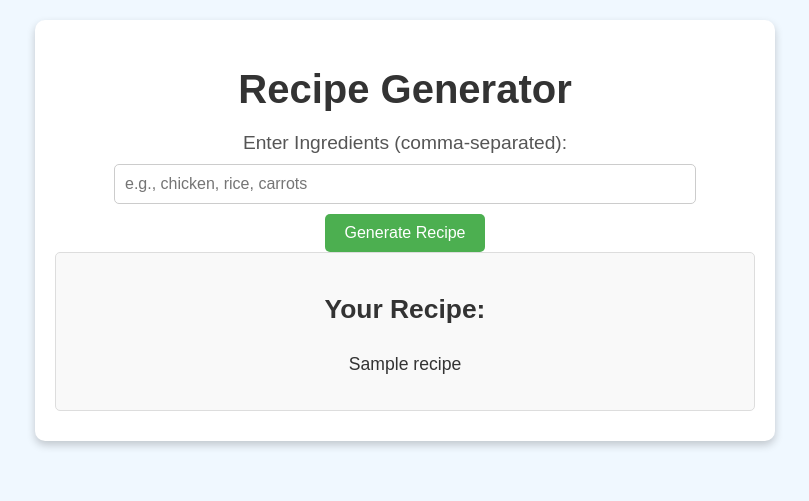
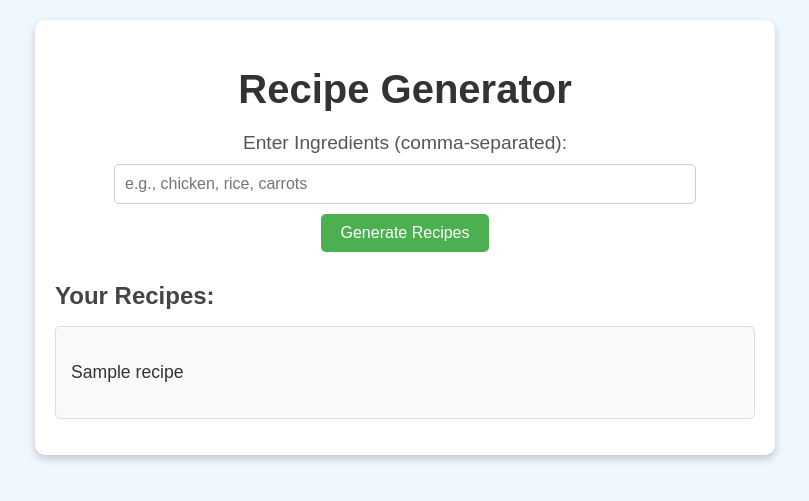
Before and after one commit to Blalze/cooking-website, a Flask app: template templates/index.html in a window 1280 px wide. Shown: the top 501 px of the page, without its empty margins (235-1044 px from the left). Run offline with Flask 3, Linux system fonts and the light colour scheme; the template is opened without the code that fills it: most values are stand-ins (such as "Sample title", 1, 10 or a date in 2020).

Commit message:
Update index.html

```diff
--- a/templates/index.html
+++ b/templates/index.html
@@ -12,12 +12,19 @@
         <form action="/generate" method="post">
             <label for="ingredients">Enter Ingredients (comma-separated):</label>
             <input type="text" id="ingredients" name="ingredients" placeholder="e.g., chicken, rice, carrots" required>
-            <button type="submit">Generate Recipe</button>
+            <button type="submit">Generate Recipes</button>
         </form>
-        {% if recipe %}
-        <div class="recipe">
-            <h2>Your Recipe:</h2>
-            <p>{{ recipe }}</p>
+
+        {% if recipes %}
+        <div class="recipes">
+            <h2>Your Recipes:</h2>
+            <ul>
+                {% for recipe in recipes %}
+                <li class="recipe">
+                    <p>{{ recipe }}</p>
+                </li>
+                {% endfor %}
+            </ul>
         </div>
         {% endif %}
     </div>
```
